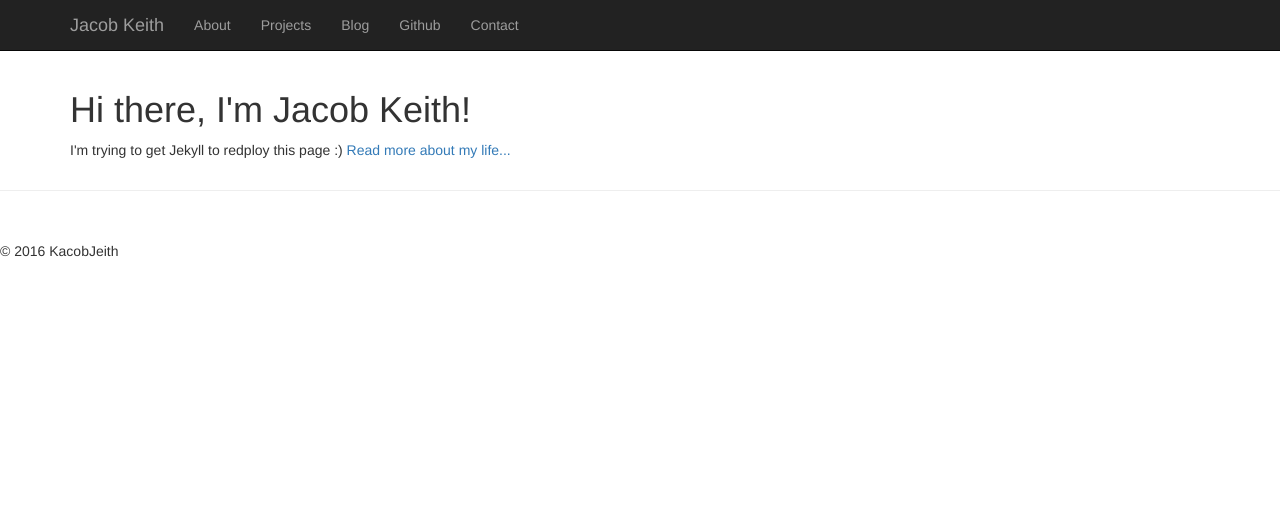
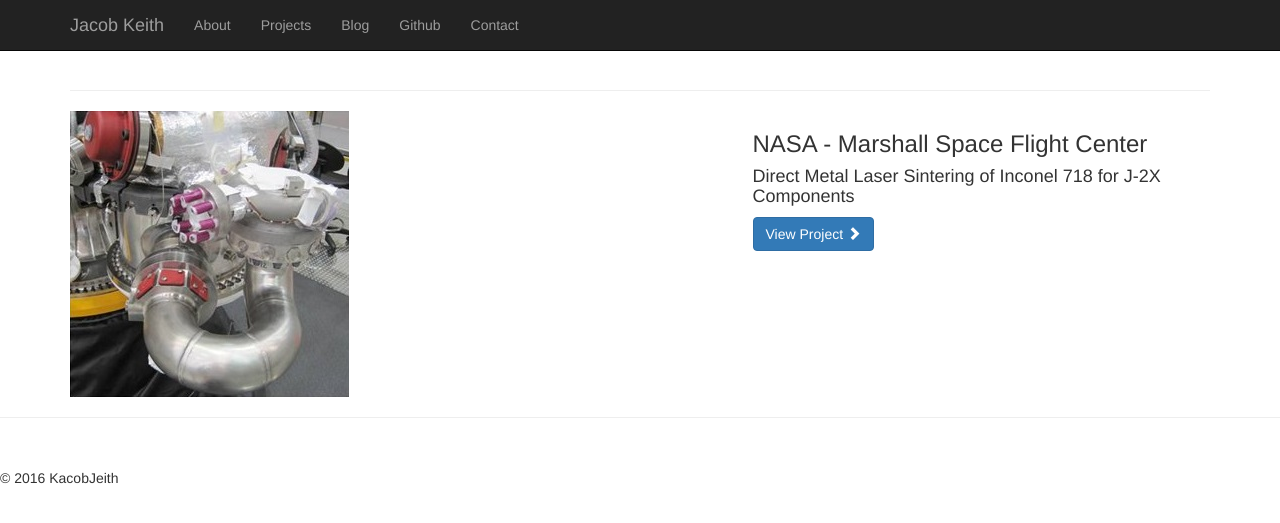
Before and after one commit to KacobJeith/jacobkeith.com, a Jekyll site: the page built from index.html, in a window 1280 px wide. Shown: the top 523 px of the page. Built offline with Jekyll 4.4.1, drawn with Linux system fonts in a browser that asks for light colours.

Commit message:
Added First draft of the DMLS project

```diff
--- a/_config.yml
+++ b/_config.yml
@@ -1,4 +1,4 @@
 name: Jacob Keith
 markdown: kramdown
 permalink: /blog/:year/:month/:day/:title
-highlighter: pygments
+highlighter: rouge
--- a/index.html
+++ b/index.html
@@ -2,7 +2,26 @@
 layout: default
 title: Jacob Keith
 ---
-<div class="blurb">
+<!--<div class="blurb">
 	<h1>Hi there, I'm Jacob Keith!</h1>
-	<p>I'm trying to get Jekyll to redploy this page :) <a href="/about">Read more about my life...</a></p>
-</div><!-- /.blurb -->
+	<p>I'm trying to get Jekyll to redploy this page :)
+</div> /.blurb -->
+
+<hr>
+
+ <!-- Project One -->
+        <div class="row">
+            <div class="col-md-7">
+                <a href="#">
+                    <img class="img-responsive" src="\images\u-duct welded.jpeg" alt="">
+                </a>
+            </div>
+            <div class="col-md-5">
+                <h3>NASA - Marshall Space Flight Center</h3>
+                <h4>Direct Metal Laser Sintering of Inconel 718 for J-2X Components</h4>
+                <!--<p>Direct Metal Laser Sintering (DMLS) is an additive manufacturing technology that NASA hopes to utilize to produce complex J-2X engine parts made of Inconel 718, a nickel-chromium super alloy. We performed a comprehensive series of tensile, low and high cycle fatigue, fracture toughness, and fatigue crack growth tests at temperatures ranging from -320F to 1200F. NASA used this data to determine whether or not DMLS Inconel 718 is an acceptable replacement for wrought Inconel 718. Ultimately this study will help NASA improve the strength, durability, and reliability of parts that currently require strength-reducing welding processes to manufacture, while simultaneously reducing cost of production.
+                </p>-->
+                <a class="btn btn-primary" href="#">View Project <span class="glyphicon glyphicon-chevron-right"></span></a>
+            </div>
+        </div>
+        <!-- /.row -->
```
Also changed, not shown: images/3D surface roughness.jpg (added), images/u-duct welded.jpeg (added), 4 other files.
